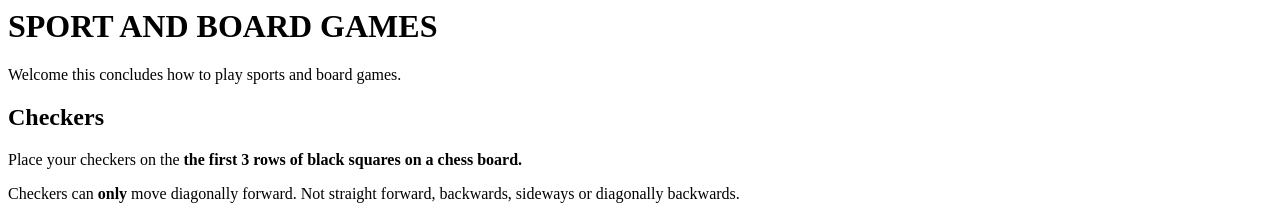
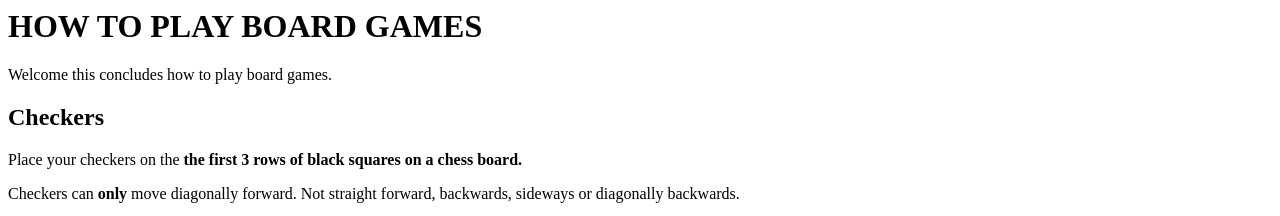
Before and after one commit to Micah567/website, a plain HTML site: page index.html in a window 1280 px wide. Shown: the top 216 px of the page. Drawn offline with Linux system fonts and the light colour scheme.

Commit message:
Update index.html

```diff
--- a/index.html
+++ b/index.html
@@ -1,10 +1,10 @@
 <html>
   <head>
-    <title>SPORT AND BOARD GAMES</title>
+    <title>HOW TO PLAY BOARD GAMES</title>
   </head>
 <body>
-<h1>SPORT AND BOARD GAMES</h1>
-<p>Welcome this concludes how to play sports and board games.</p>
+<h1> HOW TO PLAY BOARD GAMES</h1>
+<p>Welcome this concludes how to play  board games.</p>
 
 <h2>Checkers</h2>
 
```
